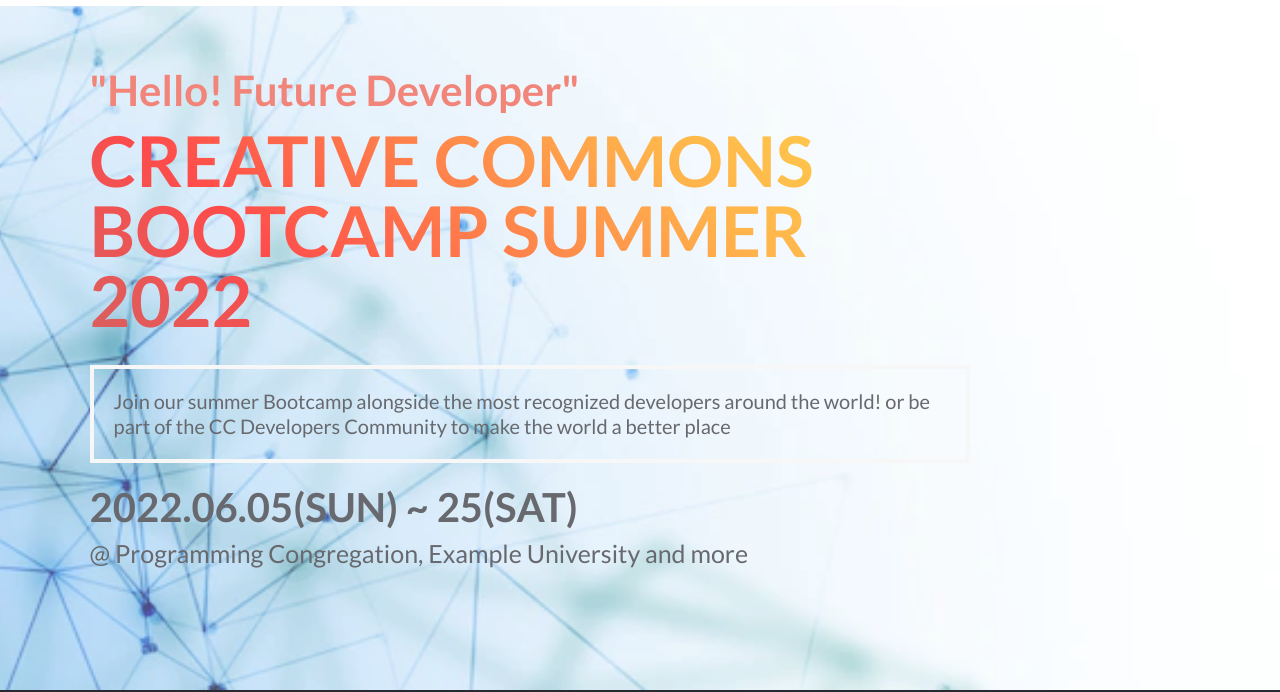
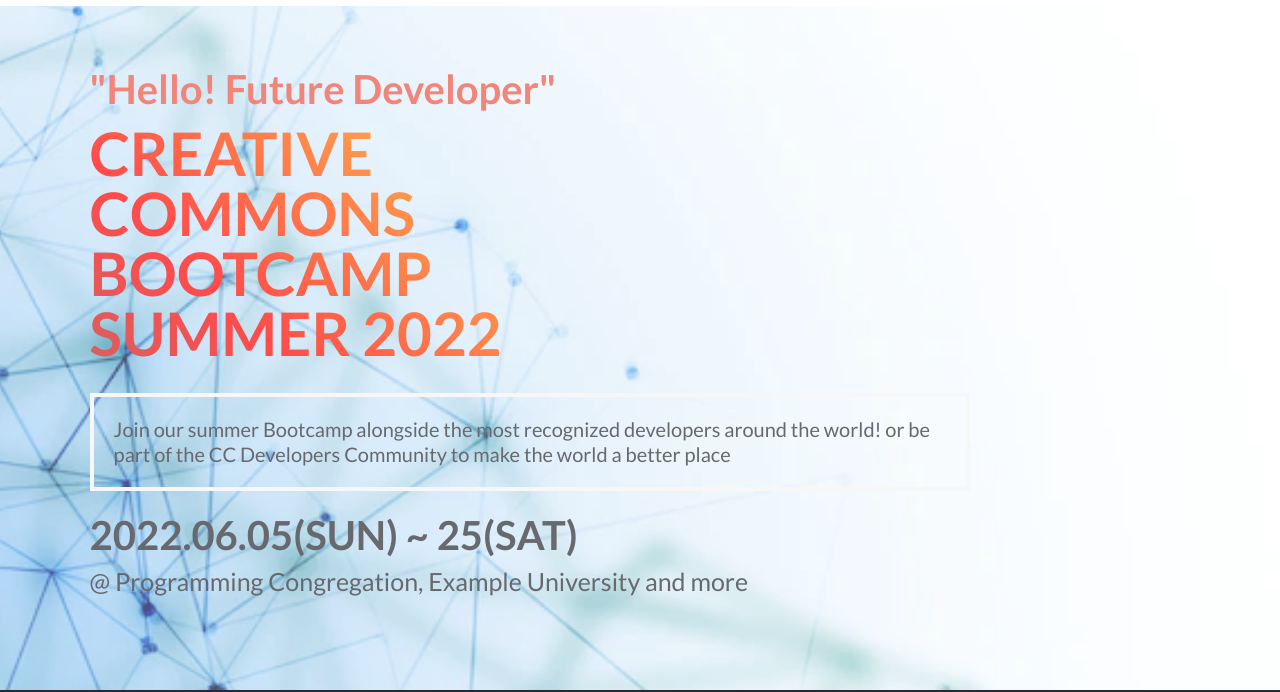
Before and after one commit to nickemma/capstone-project-1, a website: page index.html in a window 1280 px wide. Shown: the part 110-802 px from the top of the page. Drawn offline with Linux system fonts and the light colour scheme.

```diff
--- a/css/styles.css
+++ b/css/styles.css
@@ -167,8 +167,7 @@
 
 .hero .content .title-header {
   color: transparent;
-  background:
-    linear-gradient(
+  background: linear-gradient(
     45deg,
     #c71e1e 0%,
     red 26%,
@@ -668,15 +667,15 @@
   }
 
   .hero .content h3 {
-    font-size: 42px;
+    font-size: 40px;
     padding-top: 20px;
   }
 
   .hero .content .title {
-    font-size: 70px;
-    line-height: 70px;
+    font-size: 60px;
+    line-height: 60px;
     padding: 10px 0;
-    width: 70%;
+    width: 50%;
   }
 
   .text-heading {
```
Lines whose indentation alone changed are shown as unchanged.
